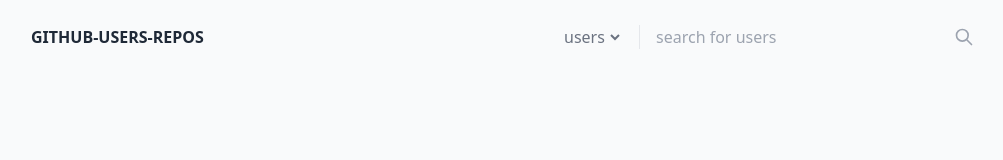
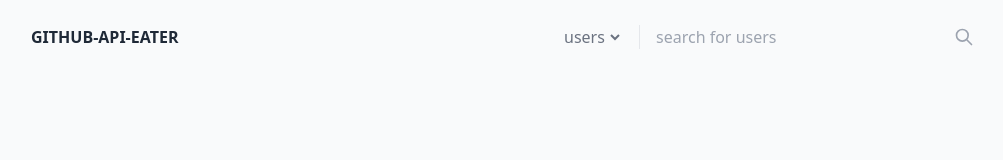
Before and after one commit to ifilipe-lype/dio-github-app, a React (Create React App) app: page / in a window 1280 px wide. Shown: the top 160 px of the page, without its empty margins (129-1132 px from the left). Built offline with nearby package versions, Linux system fonts and the light colour scheme; the HTML template or start-up script is replaced by a standard one.

Commit message:
fix: changes app name

```diff
--- a/public/index.html
+++ b/public/index.html
@@ -24,7 +24,7 @@
       work correctly both with client-side routing and a non-root public URL.
       Learn how to configure a non-root public URL by running `npm run build`.
     -->
-    <title>React App</title>
+    <title>Github Api Eater</title>
   </head>
   <body>
     <noscript>You need to enable JavaScript to run this app.</noscript>
--- a/src/components/header/index.tsx
+++ b/src/components/header/index.tsx
@@ -7,7 +7,7 @@ export function Header() {
     <header className="flex flex-col gap-4 md:flex-row items-center justify-between w-full py-4">
       <div>
         <Link to={"/"}>
-          <h1 className="text-gray-800 uppercase font-bold">Github-users-repos</h1>
+          <h1 className="text-gray-800 uppercase font-bold">Github-api-eater</h1>
         </Link>
       </div>
       <div className="flex max-w-md w-full">
```
